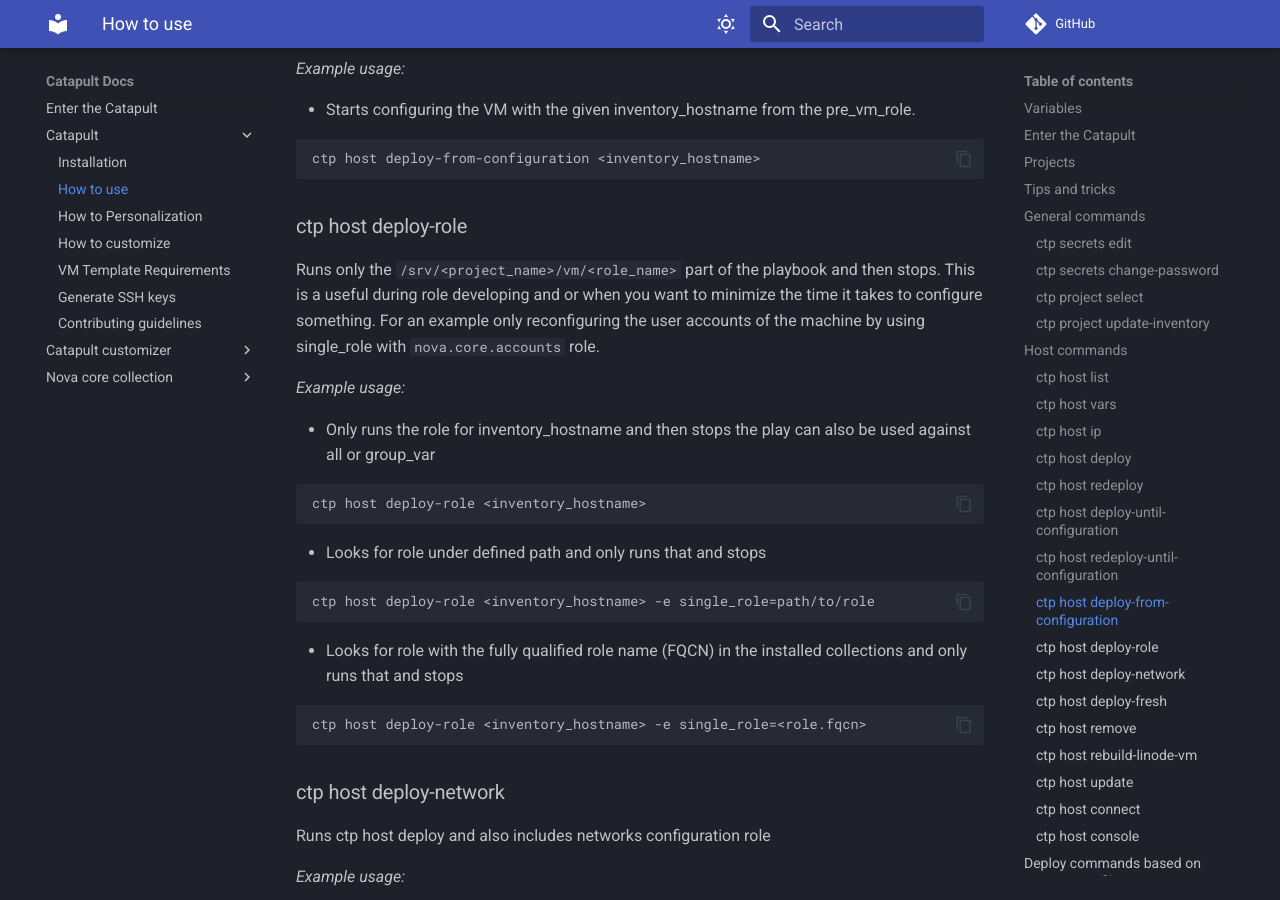
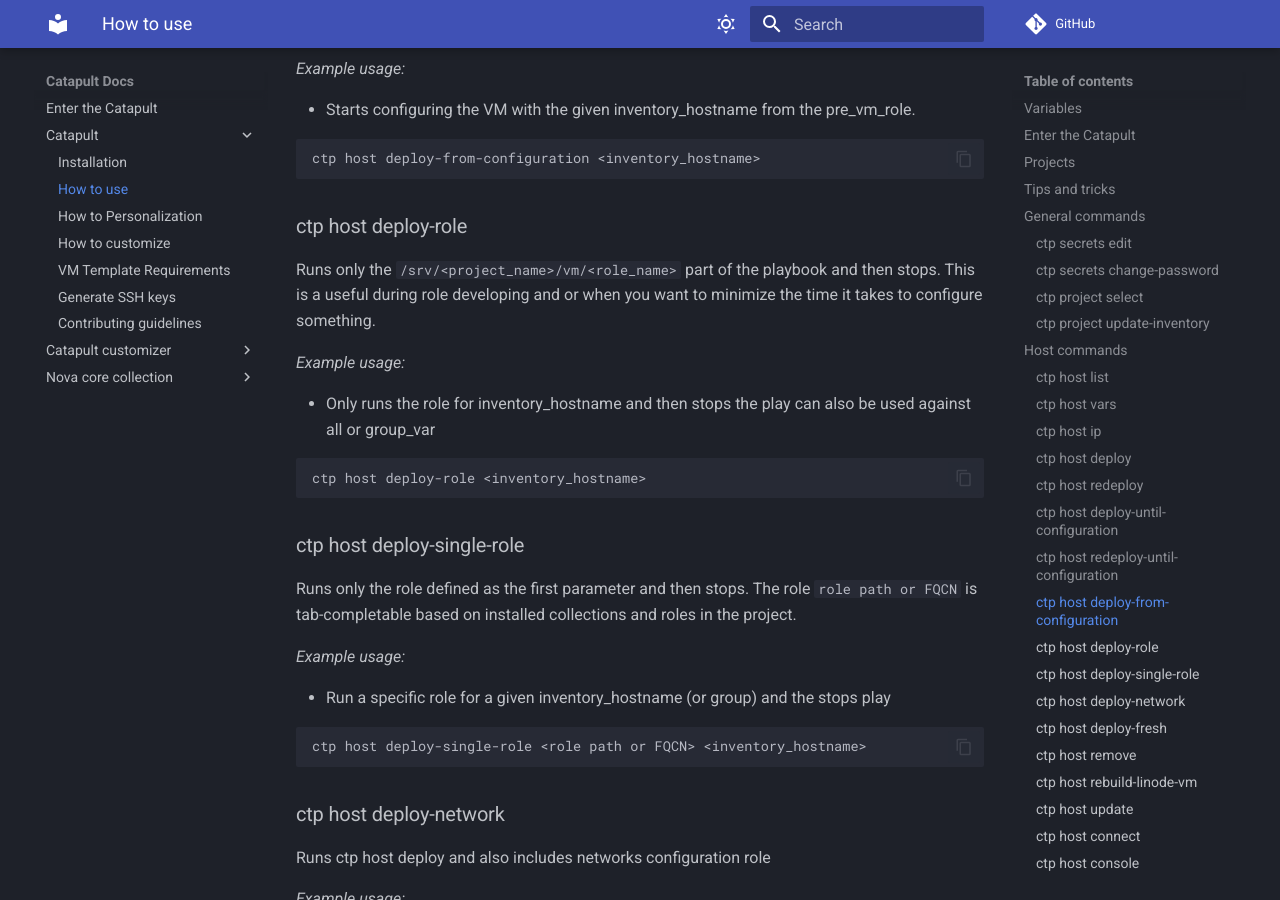
Before and after one commit to ClarifiedSecurity/catapult-docs, an MkDocs documentation site: the page built from docs/catapult/20-how-to-use.md, in a window 1280 px wide and 900 px high, scrolled down 5134 px. Built offline with MkDocs 1.6.1 and Material for MkDocs 9.7.7, drawn with Linux system fonts in a browser that asks for light colours; plug-ins that fetch from the network failed and are left out; comment, search, counter and statistics services are not loaded.

Commit message:
CatapultBot update docs

````diff
--- a/docs/catapult/20-how-to-use.md
+++ b/docs/catapult/20-how-to-use.md
@@ -192,7 +192,7 @@ ctp host deploy-from-configuration <inventory_hostname>
 
 ### ctp host deploy-role
 
-Runs only the `/srv/<project_name>/vm/<role_name>` part of the playbook and then stops. This is a useful during role developing and or when you want to minimize the time it takes to configure something. For an example only reconfiguring the user accounts of the machine by using single_role with `nova.core.accounts` role.
+Runs only the `/srv/<project_name>/vm/<role_name>` part of the playbook and then stops. This is a useful during role developing and or when you want to minimize the time it takes to configure something.
 
 _Example usage:_
 
@@ -202,16 +202,16 @@ _Example usage:_
 ctp host deploy-role <inventory_hostname>
 ```
 
-- Looks for role under defined path and only runs that and stops
+### ctp host deploy-single-role
+
+Runs only the role defined as the first parameter and then stops. The role `role path or FQCN` is tab-completable based on installed collections and roles in the project.
+
+_Example usage:_
+
+- Run a specific role for a given inventory_hostname (or group) and the stops play
 
 ```zsh
-ctp host deploy-role <inventory_hostname> -e single_role=path/to/role
-```
-
-- Looks for role with the fully qualified role name (FQCN) in the installed collections and only runs that and stops
-
-```zsh
-ctp host deploy-role <inventory_hostname> -e single_role=<role.fqcn>
+ctp host deploy-single-role <role path or FQCN> <inventory_hostname>
 ```
 
 ### ctp host deploy-network
````
Also changed, not shown: docs/catapult/40-how-to-customize.md (+1 -3 lines).
